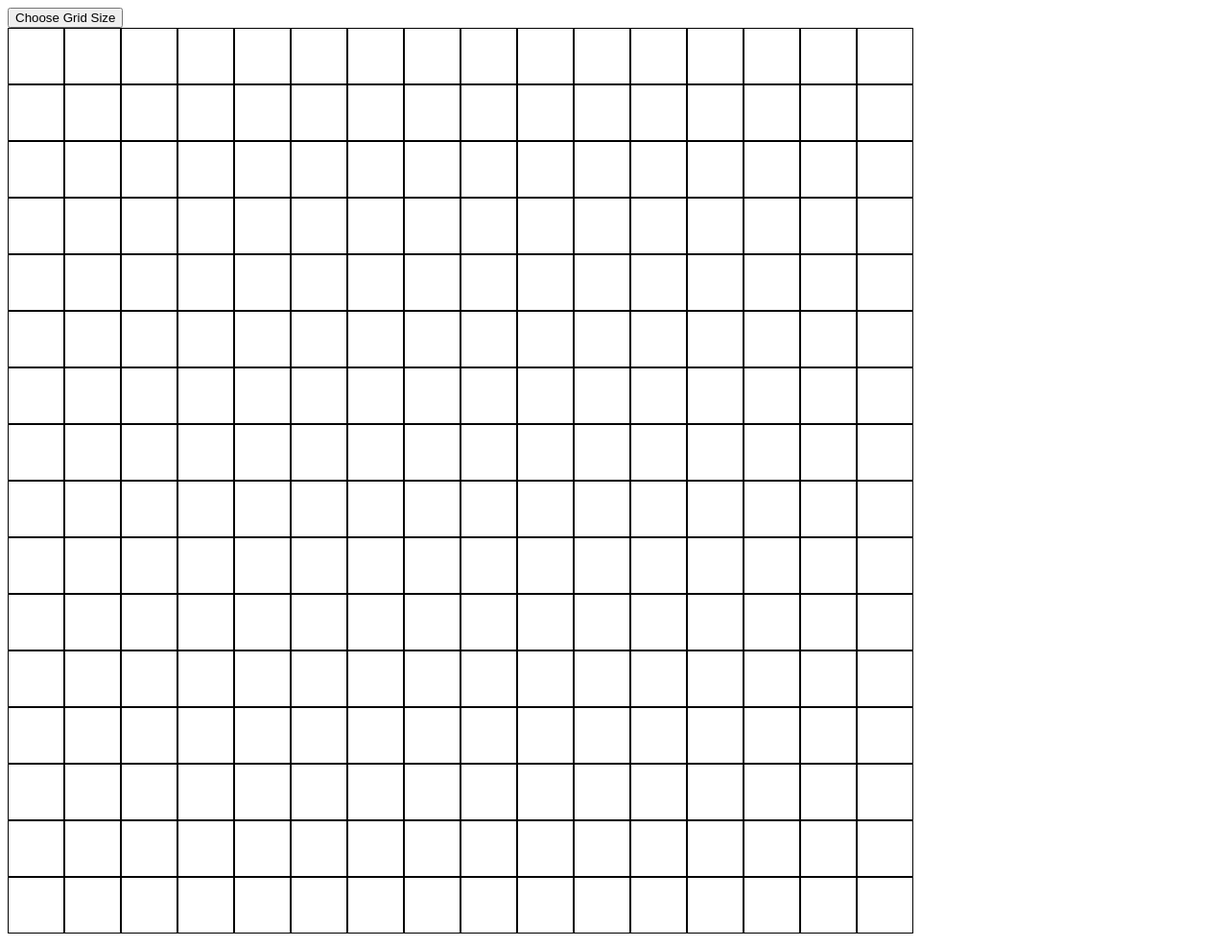
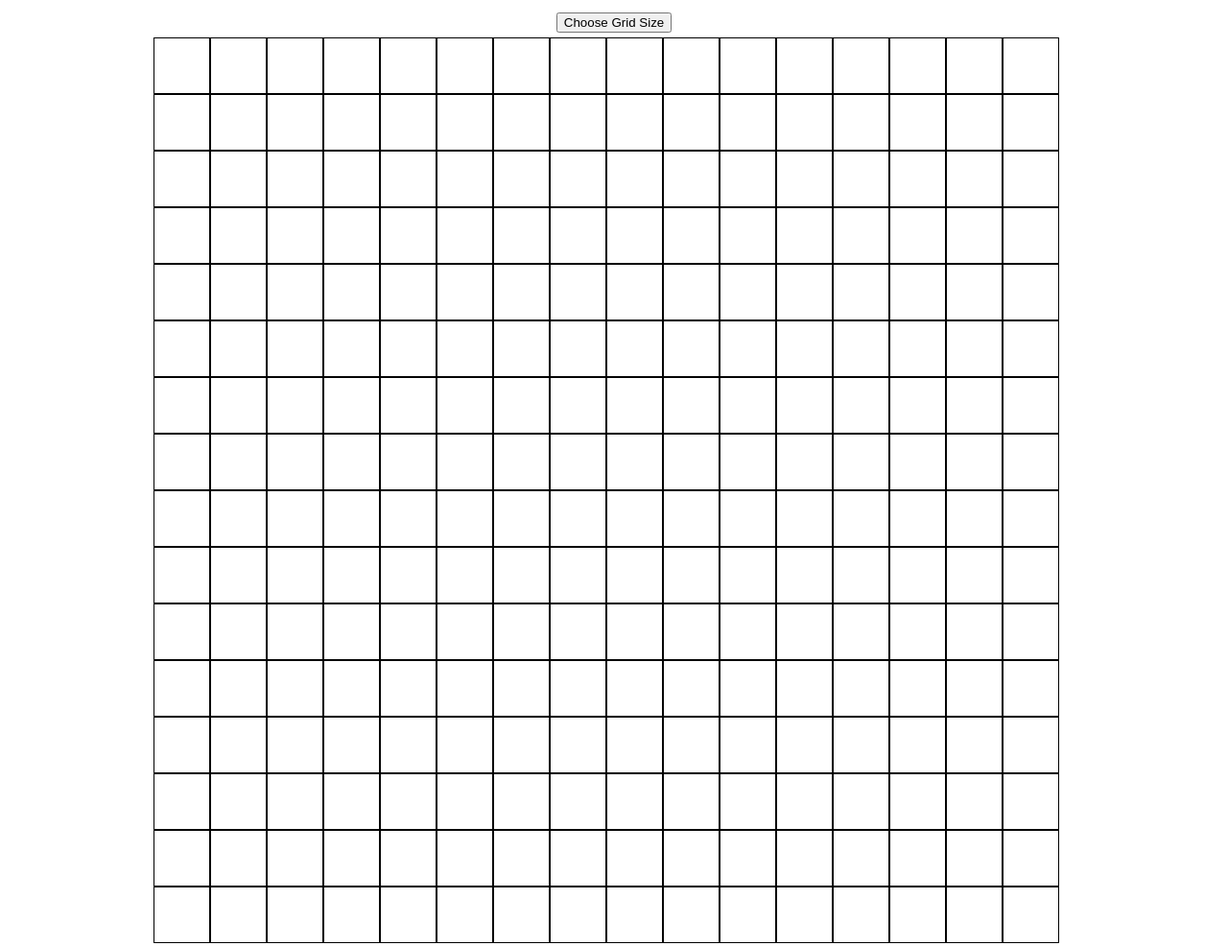
Before and after one commit to whitneybarr/etch-a-sketch, a plain HTML site: page index.html in a window 1280 px wide. Shown: the whole page at 96% size. Drawn offline with Linux system fonts and the light colour scheme.

Commit message:
Center grid and button

```diff
--- a/stylesheet.css
+++ b/stylesheet.css
@@ -1,9 +1,10 @@
 div {
     margin: 0px;
 }
-html {
+body {
     display: flex;
     flex-direction: column;
+    align-items: center;
 }
 #container {
     display: flex;
@@ -25,3 +26,7 @@ html {
     border-color: black;
     border-style: solid;
 }
+
+button {
+    margin: 5px;
+}
```
